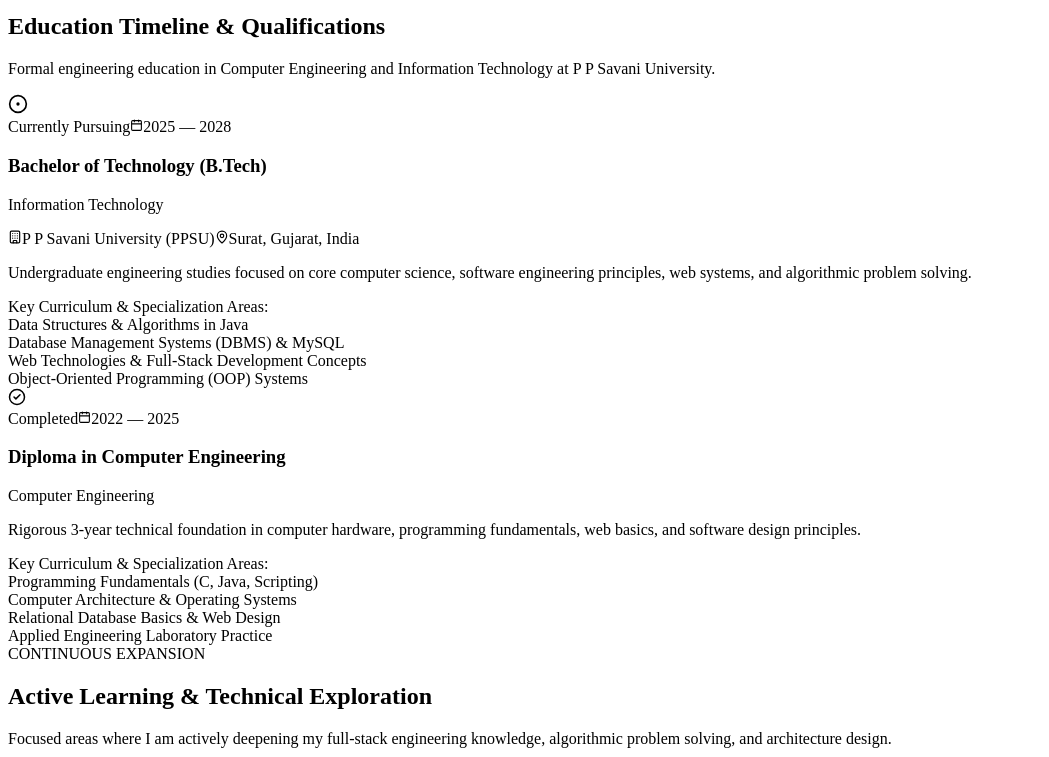
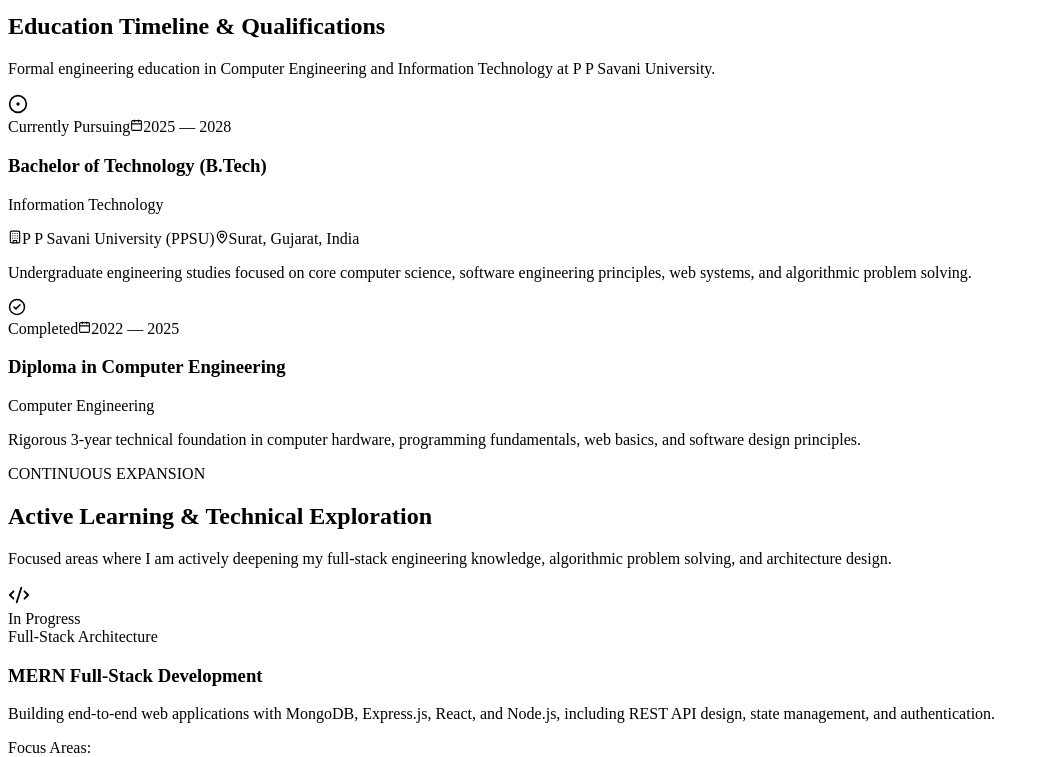
Before and after one commit to maazpathan07/portfolio, a React (Vite) app: page / in a window 1280 px wide. Shown: the part 7823-8580 px from the top of the page, without its empty margins (0-1049 px from the left). Built offline with nearby package versions, Linux system fonts and the light colour scheme; the HTML template or start-up script is replaced by a standard one.

Commit message:
refactor: remove curriculum highlight boxes from education timeline cards

```diff
--- a/src/components/ui/TimelineItem.tsx
+++ b/src/components/ui/TimelineItem.tsx
@@ -24,7 +24,6 @@
   status,
   statusLabel,
   description,
-  highlights = [],
   isLast = false,
 }) => {
   const isOngoing = status === 'ongoing';
@@ -60,16 +59,16 @@
       </div>
 
       {/* High-End Card Content */}
-      <div className={`flex-1 pb-10 ${isLast ? 'pb-0' : ''}`}>
+      <div className={`flex-1 pb-8 ${isLast ? 'pb-0' : ''}`}>
         <div
-          className={`p-7 sm:p-8 rounded-3xl border transition-all duration-300 shadow-xl ${
+          className={`p-6 sm:p-7 rounded-3xl border transition-all duration-300 shadow-xl ${
             isOngoing
               ? 'bg-[#14141F]/95 border-[#8B5CF6]/40 shadow-[0_10px_35px_-10px_rgba(139,92,246,0.2)] hover:border-[#8B5CF6]/60'
               : 'bg-[#12121A]/90 border-white/[0.08] hover:border-white/20'
           }`}
         >
           {/* Header Row */}
-          <div className="flex flex-wrap items-center justify-between gap-3 mb-4">
+          <div className="flex flex-wrap items-center justify-between gap-3 mb-3.5">
             <Badge
               label={statusLabel}
               variant={isOngoing ? 'violet' : 'zinc'}
@@ -83,12 +82,12 @@
           </div>
 
           {/* Title & Field */}
-          <h3 className="text-xl sm:text-2xl font-bold text-[#F5F5F7] tracking-tight">
+          <h3 className="text-lg sm:text-xl font-bold text-[#F5F5F7] tracking-tight">
             {title}
           </h3>
 
           {subtitle && (
-            <p className="text-sm font-semibold text-[#A78BFA] mt-1 font-mono">
+            <p className="text-xs sm:text-sm font-semibold text-[#A78BFA] mt-1 font-mono">
               {subtitle}
             </p>
           )}
@@ -113,29 +112,9 @@
 
           {/* Course Overview */}
           {description && (
-            <p className="text-sm text-[#A1A1AA] leading-relaxed mt-4">
+            <p className="text-xs sm:text-sm text-[#A1A1AA] leading-relaxed mt-3.5 pt-3.5 border-t border-white/[0.06]">
               {description}
             </p>
-          )}
-
-          {/* Coursework Highlight Chips */}
-          {highlights.length > 0 && (
-            <div className="mt-5 pt-5 border-t border-white/[0.06] space-y-3">
-              <span className="text-[11px] font-mono text-[#A78BFA] uppercase tracking-wider block">
-                Key Curriculum &amp; Specialization Areas:
-              </span>
-              <div className="grid grid-cols-1 sm:grid-cols-2 gap-2 text-xs text-[#A1A1AA]">
-                {highlights.map((highlight) => (
-                  <div
-                    key={highlight}
-                    className="p-2.5 rounded-xl bg-[#0D0D14] border border-white/[0.04] flex items-center gap-2 text-[#E2E8F0]"
-                  >
-                    <span className="w-1.5 h-1.5 rounded-full bg-[#8B5CF6] shrink-0" aria-hidden="true" />
-                    <span>{highlight}</span>
-                  </div>
-                ))}
-              </div>
-            </div>
           )}
         </div>
       </div>
```
